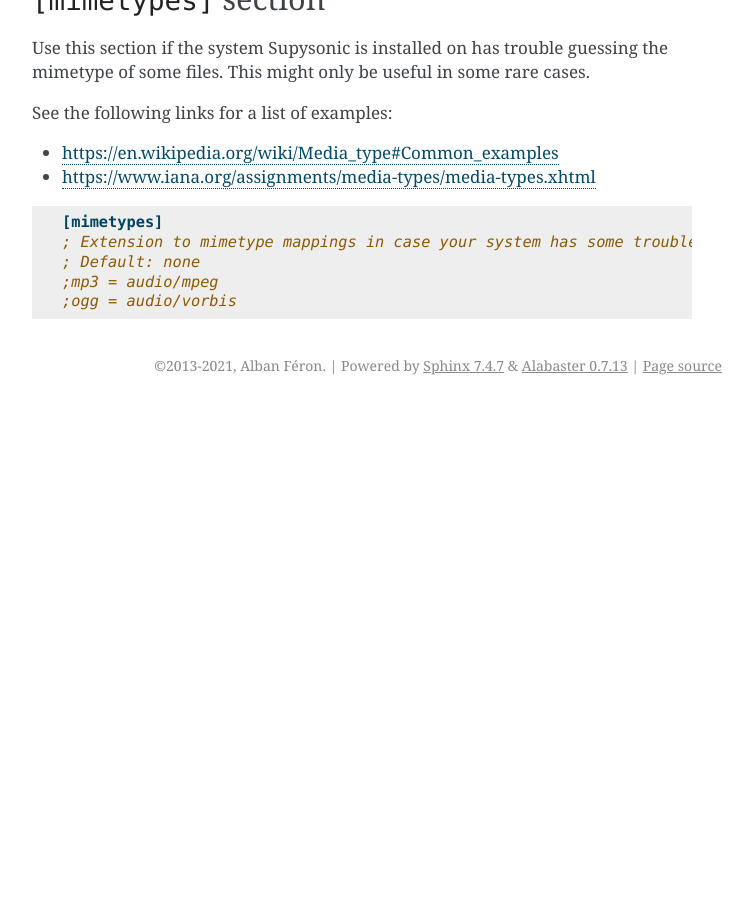
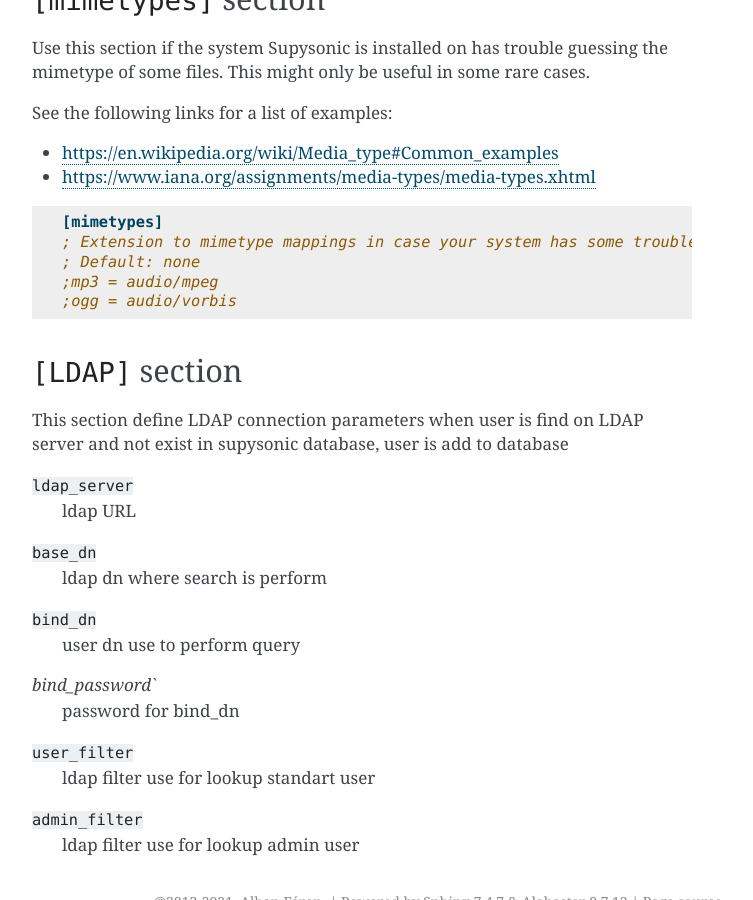
Before and after one commit to spl0k/supysonic, a Sphinx documentation site: the page built from docs/setup/configuration.rst, in a window 1280 px wide and 900 px high, scrolled down 6722 px. Shown: the whole window, without its empty margins (388-1141 px from the left). Built offline with Sphinx 7.4.7, drawn with Linux system fonts in a browser that asks for light colours; before the commit the page ends 7127 px from its top, so only the background shows below that.

Commit message:
update docs

```diff
--- a/docs/setup/configuration.rst
+++ b/docs/setup/configuration.rst
@@ -334,3 +334,28 @@ See the following links for a list of examples:
    ; Default: none
    ;mp3 = audio/mpeg
    ;ogg = audio/vorbis
+
+``[LDAP]`` section
+-----------------------
+
+This section define LDAP connection parameters
+when user is find on LDAP server and not exist in supysonic database,
+user is add to database
+
+``ldap_server``
+    ldap URL
+
+``base_dn``
+    ldap  dn where search is perform
+
+``bind_dn``
+    user dn use to perform query
+
+`bind_password``
+    password for bind_dn
+
+``user_filter``
+    ldap filter use for lookup standart user
+
+``admin_filter``
+    ldap filter use for lookup admin user
```
Also changed, not shown: README.md (+1 -0 lines), 1 other file.
